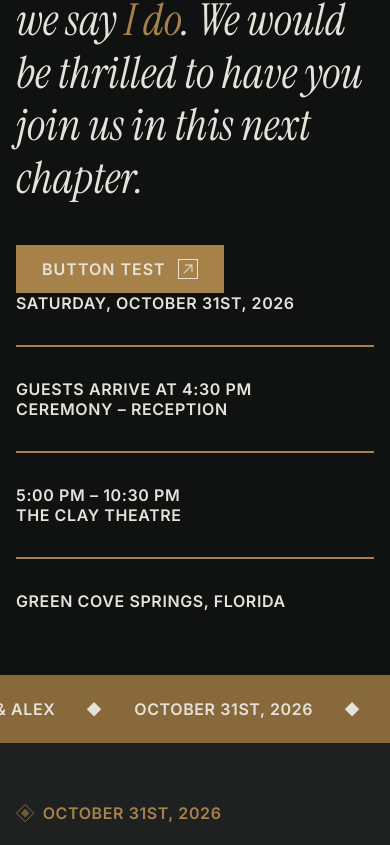
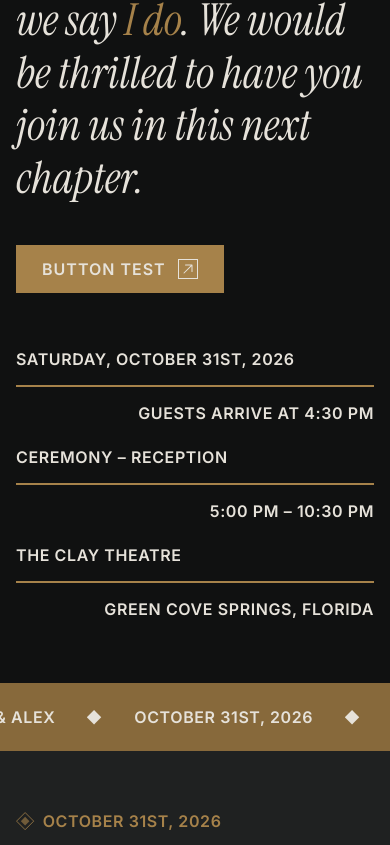
Before and after one commit to akhachadoorian/Wedding, a React (Create React App) app: page / in a window 390 px wide. Shown: the part 1152-1997 px from the top of the page. Built offline with nearby package versions, Linux system fonts and the light colour scheme.

Commit message:
<update> Mobile Version of dashedcopy

```diff
--- a/src/components/DashedCopy/DashedCopy.scss
+++ b/src/components/DashedCopy/DashedCopy.scss
@@ -5,13 +5,13 @@
 .dashed_copy-wrapper {
     display: flex;
     flex-direction: column;
-    gap: var(--space-400);
+    gap: var(--space-200);
 
     @include big {
         align-items: center;
         flex-direction: row;
-            gap: var(--space-400);
-        }
+        gap: var(--space-400);
+    }
 
     .dashed_copy-line {
         height: 2px;
@@ -22,6 +22,24 @@
     .eyebrow {
         white-space: nowrap;
     }
+
+    .left-copy {
+        padding-right: var(--space-200);
+
+        @include big {
+            padding: 0;
+        }
+    }
+
+    .right-copy {
+        padding-left: var(--space-200);
+        text-align: right;
+
+        @include big {
+            padding: 0;
+            text-align: left;
+        }
+    }
 }
 
 // ── Dashed Copy Grid (has Dashed Copy) ──────────────────────────────
@@ -30,9 +48,6 @@
     .dashed_copy_grid {
         display: flex;
         flex-direction: column;
-
-        @include big {
-            gap: var(--space-300);
-        }
+        gap: var(--space-300);
     }
 }
--- a/src/components/DashedCopy/DashedCopy.tsx
+++ b/src/components/DashedCopy/DashedCopy.tsx
@@ -14,11 +14,11 @@ export type DashedCopyGridProps = {
 export function DashedCopy({leftCopy, rightCopy}: DashedCopyProps) {
     return (
         <div className="dashed_copy-wrapper">
-            {leftCopy && <p className="eyebrow white">{leftCopy}</p>}
+            {leftCopy && <p className="eyebrow white left-copy">{leftCopy}</p>}
 
             <div className="dashed_copy-line"></div>
 
-            {rightCopy && <p className="eyebrow white">{rightCopy}</p>}
+            {rightCopy && <p className="eyebrow white right-copy">{rightCopy}</p>}
         </div>
     )
 }
--- a/src/styles/pages/_wedding.scss
+++ b/src/styles/pages/_wedding.scss
@@ -5,15 +5,10 @@
     .info-section {
         display: flex;
         flex-direction: column;
+        gap: var(--space-700);
 
         @include big  {
-            gap: calc(var(--space-1000) * 1.5);
+            gap: var(--space-1000);
         }
-
-        // .lines {
-        //     display: flex;
-        //     flex-direction: column;
-        //     gap: var(--layout-column-gutter);
-        // }
     }
 }
```
